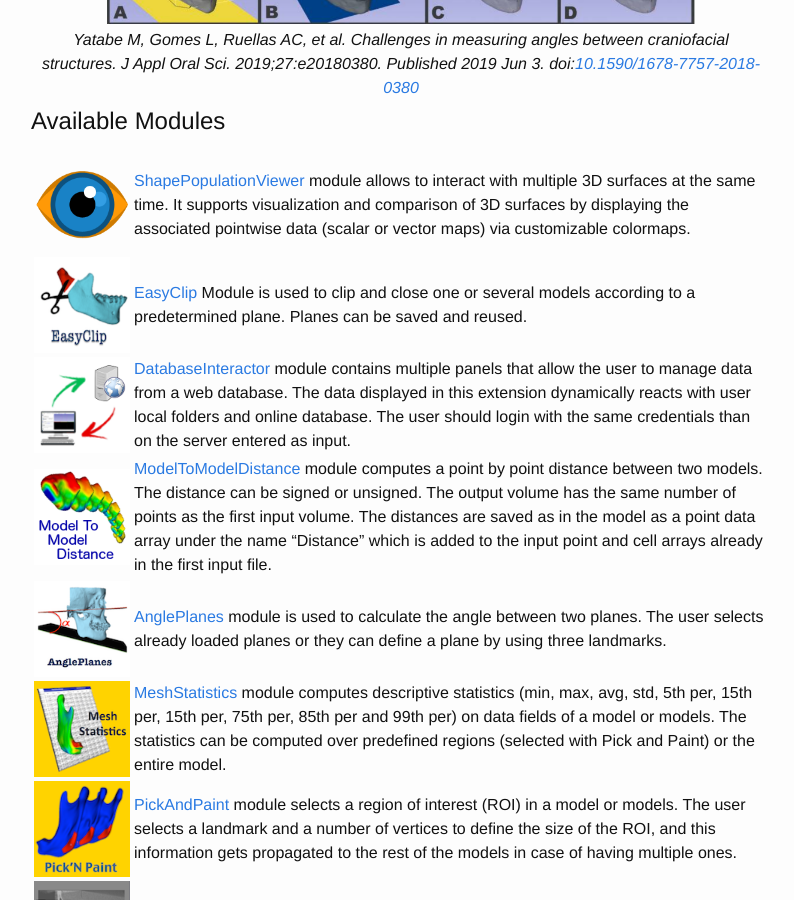
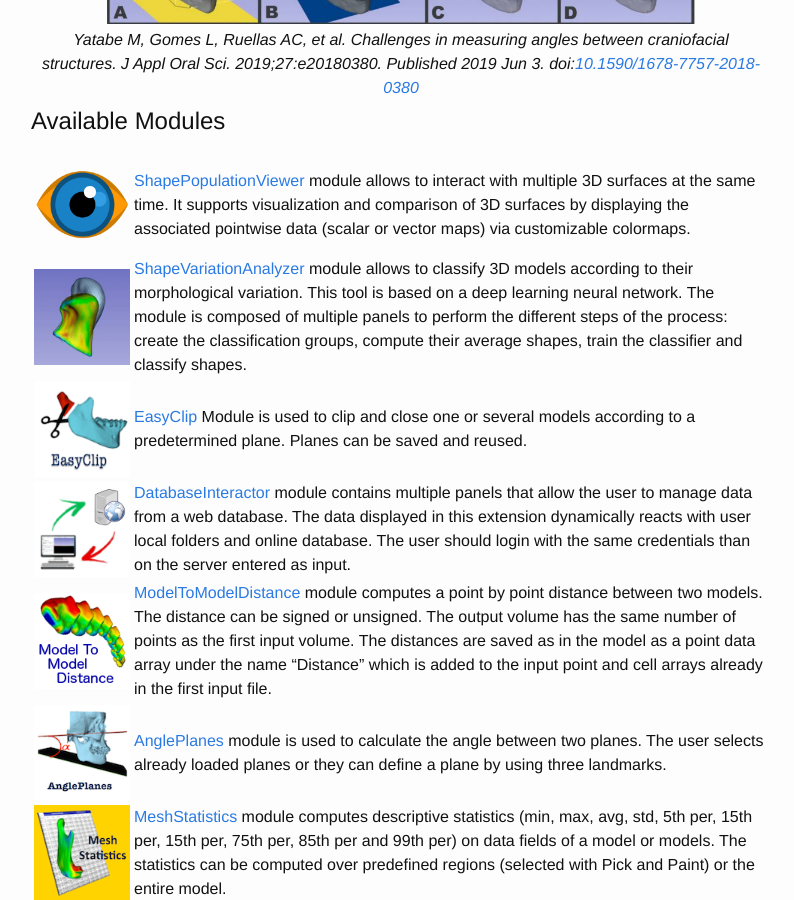
Before and after one commit to slicercmf/slicercmf.github.io, a Jekyll site: the page built from index.md, in a window 1280 px wide and 900 px high, scrolled down 700 px. Shown: the whole window, without its empty margins (239-1033 px from the left). Built offline with Jekyll 4.4.1, drawn with Linux system fonts in a browser that asks for light colours.

Commit message:
Add ShapeVariationAnalyzer to module listing

```diff
--- a/index.md
+++ b/index.md
@@ -24,6 +24,7 @@ Available Modules
 -----------------
 
 |[![ShapePopulationViewer-logo]][ShapePopulationViewer] | [ShapePopulationViewer] module allows to interact with multiple 3D surfaces at the same time. It supports visualization and comparison of 3D surfaces by displaying the associated pointwise data (scalar or vector maps) via customizable colormaps.|
+|[![ShapeVariationAnalyzer-logo]][ShapeVariationAnalyzer] | [ShapeVariationAnalyzer] module allows to classify 3D models according to their morphological variation. This tool is based on a deep learning neural network. The module is composed of multiple panels to perform the different steps of the process: create the classification groups, compute their average shapes, train the classifier and classify shapes.
 [![EasyClip-logo]][EasyClip] | [EasyClip] Module is used to clip and close one or several models according to a predetermined plane. Planes can be saved and reused.|
 |[![DatabaseInteractor-logo]][DatabaseInteractor] | [DatabaseInteractor] module contains multiple panels that allow the user to manage data from a web database. The data displayed in this extension dynamically reacts with user local folders and online database. The user should login with the same credentials than on the server entered as input.|
 |[![ModelToModelDistance-logo]][ModelToModelDistance] | [ModelToModelDistance] module computes a point by point distance between two models. The distance can be signed or unsigned. The output volume has the same number of points as the first input volume. The distances are saved as in the model as a point data array under the name "Distance" which is added to the input point and cell arrays already in the first input file. |
@@ -36,6 +37,8 @@ Available Modules
 {: #module-list}
 
 [ShapePopulationViewer-logo]: images/ShapePopulationViewer.png
+{:height="96px" width="96px"}
+[ShapeVariationAnalyzer-logo]: images/ShapeVariationAnalyzer.png
 {:height="96px" width="96px"}
 [EasyClip-logo]: images/EasyClip.png
 {:height="96px" width="96px"}
@@ -57,6 +60,7 @@ Available Modules
 {:height="96px" width="96px"}
 
 [ShapePopulationViewer]: https://www.slicer.org/wiki/Documentation/4.10/Extensions/ShapePopulationViewer
+[ShapeVariationAnalyzer]: https://www.slicer.org/wiki/Documentation/4.10/Extensions/ShapeVariationAnalyzer
 [EasyClip]: https://www.slicer.org/wiki/Documentation/4.10/Extensions/EasyClip
 [DatabaseInteractor]: https://www.slicer.org/wiki/Documentation/4.10/Extensions/DatabaseInteractor
 [ModelToModelDistance]: https://www.slicer.org/wiki/Documentation/4.10/Extensions/ModelToModelDistance
```
Also changed, not shown: images/ShapeVariationAnalyzer.png (added).
